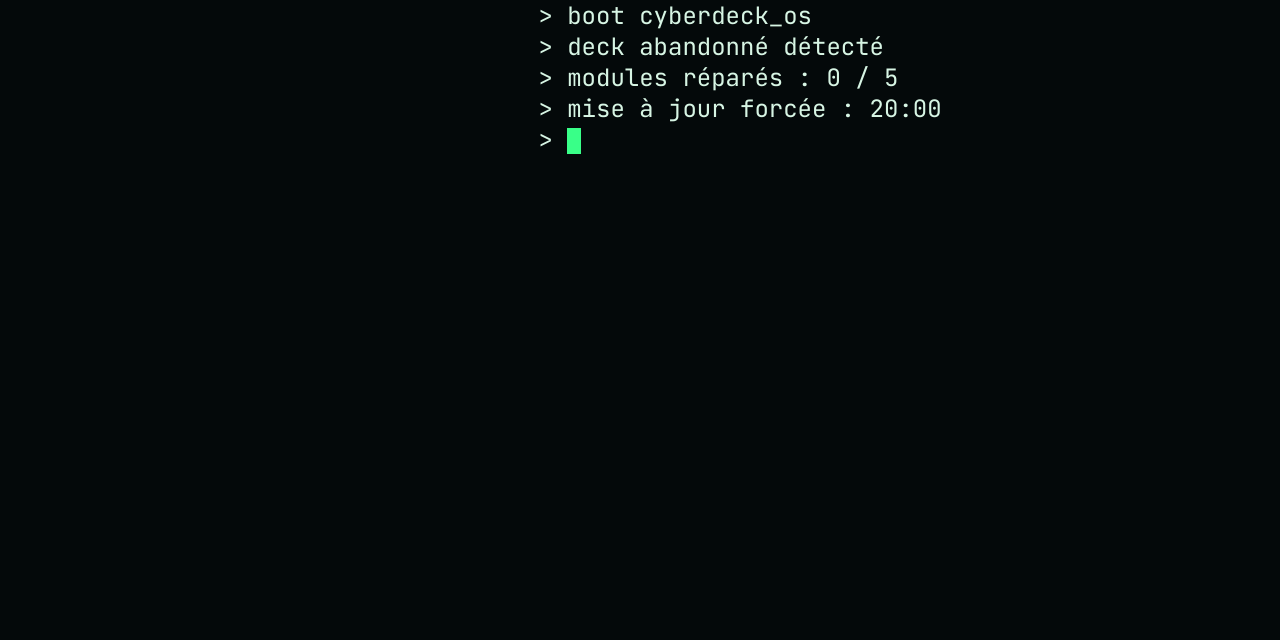
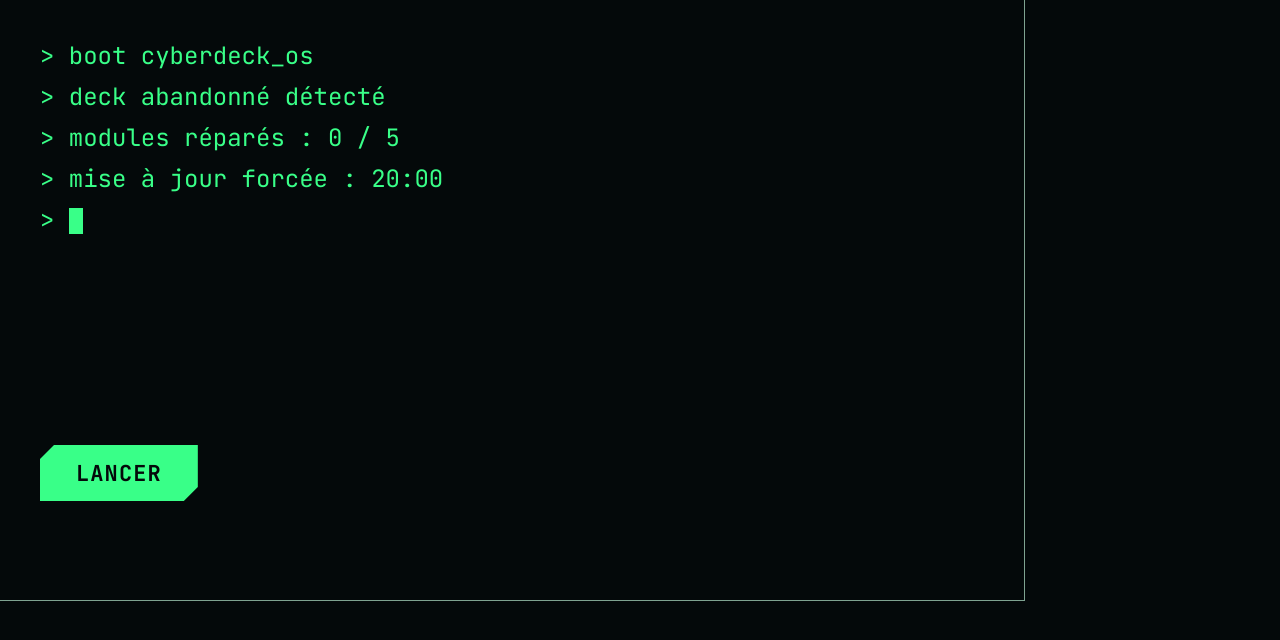
Before and after one commit to machinechouette/SAE-S5.01, a React (Vite) app in the folder frontend/: page / in a window 1280 px wide. Shown: the top 640 px of the page. Built offline with nearby package versions, Linux system fonts and the light colour scheme.

Commit message:
ajout de la page d'accueil de l'escape game

```diff
--- a/frontend/src/App.tsx
+++ b/frontend/src/App.tsx
@@ -1,6 +1,12 @@
-// src/App.tsx
-import Game from "./screens/Game.tsx";
+import Game from "./screens/Game";
 
 export default function App() {
+  if (import.meta.env.DEV) {
+    return (
+      <div style={{ width: 1024, height: 600, outline: "1px solid #7fa391", overflow: "hidden" }}>
+        <Game />
+      </div>
+    );
+  }
   return <Game />;
 }
--- /dev/null
+++ b/frontend/src/components/ui/BoutonLancer/Button.module.css
@@ -0,0 +1,34 @@
+.bouton {
+  min-height: 56px;
+  padding: 0 36px;
+  border: none;
+  background: var(--couleur-bouton, var(--vert));
+  color: var(--fond);
+  font-family: var(--police);
+  font-size: 22px;
+  font-weight: 700;
+  letter-spacing: 0.05em;
+  cursor: pointer;
+
+  /* coins coupés en biais : en haut à gauche et en bas à droite */
+  clip-path: polygon(
+    14px 0,
+    100% 0,
+    100% calc(100% - 14px),
+    calc(100% - 14px) 100%,
+    0 100%,
+    0 14px
+  );
+
+  transition: filter 0.15s;
+}
+
+.bouton:hover,
+.bouton:focus-visible {
+  filter: brightness(1.25);  /* un peu plus lumineux */
+  outline: none;
+}
+
+.bouton:active {
+  filter: brightness(0.85);  /* effet « enfoncé » au clic */
+}
--- /dev/null
+++ b/frontend/src/components/ui/BoutonLancer/Button.tsx
@@ -0,0 +1,15 @@
+import type { ReactNode } from "react";
+import styles from "./Button.module.css";
+
+type Props = {children: ReactNode, onClick?: () => void, couleur?: string;
+};
+
+function Button({ children, onClick, couleur = "vert" }: Props) {
+    return (
+    <button type="button" className={`${styles.bouton} ${styles[couleur]}`} onClick={onClick}>
+      {children}
+    </button>
+  );
+}
+
+export default Button;
--- a/frontend/src/components/ui/Prompt/Prompt.module.css
+++ b/frontend/src/components/ui/Prompt/Prompt.module.css
@@ -1,7 +1,8 @@
 .lignes{
     font-size: var(--taille-normale);
     font-family: var(--police);
-    color: var(--texte);
+    color: var(--vert);
+    margin-bottom: 10px;
 }
 
 .curseur{
--- a/frontend/src/screens/Accueil/Accueil.module.css
+++ b/frontend/src/screens/Accueil/Accueil.module.css
@@ -1,14 +1,12 @@
 .screen{
-    display: flex;
-    flex-direction: column;
-    align-items: center;
-    justify-content: center;
-    margin-left: 200px;
-}
-
-.prompt{
     display: flex;
     flex-direction: column;
     align-items: flex-start;
     justify-content: center;
+    margin-left: 40px;
+    margin-top: 40px;
 }
+
+.buttonStart {
+    margin-top: 200px;
+}
--- a/frontend/src/screens/Accueil/Accueil.tsx
+++ b/frontend/src/screens/Accueil/Accueil.tsx
@@ -1,16 +1,19 @@
+import Button from "../../components/ui/BoutonLancer/Button";
 import Prompt from "../../components/ui/Prompt/Prompt";
 import styles from "./Accueil.module.css";
 
 export default function Accueil( { onLancer }: { onLancer: () => void }) {
     return (
         <div className={styles.screen}>
-            <div className={styles.prompt}>
-                <Prompt message="boot cyberdeck_os" />
-                <Prompt message="deck abandonné détecté" />
-                <Prompt message="modules réparés : 0 / 5" />
-                <Prompt message="mise à jour forcée : 20:00" />
-                <Prompt curseur={true} />
+            <Prompt message="boot cyberdeck_os" />
+            <Prompt message="deck abandonné détecté" />
+            <Prompt message="modules réparés : 0 / 5" />
+            <Prompt message="mise à jour forcée : 20:00" />
+            <Prompt curseur={true} />
+            <div className={styles.buttonStart}>
+                <Button onClick={onLancer}>LANCER</Button>
             </div>
         </div>
+
     );
 }
--- a/frontend/src/styles/global.css
+++ b/frontend/src/styles/global.css
@@ -12,7 +12,7 @@ html,
 body,
 #root {
   margin: 0;
-  height: 100vh;
+  height: 100%;
 }
 
 body {
```
